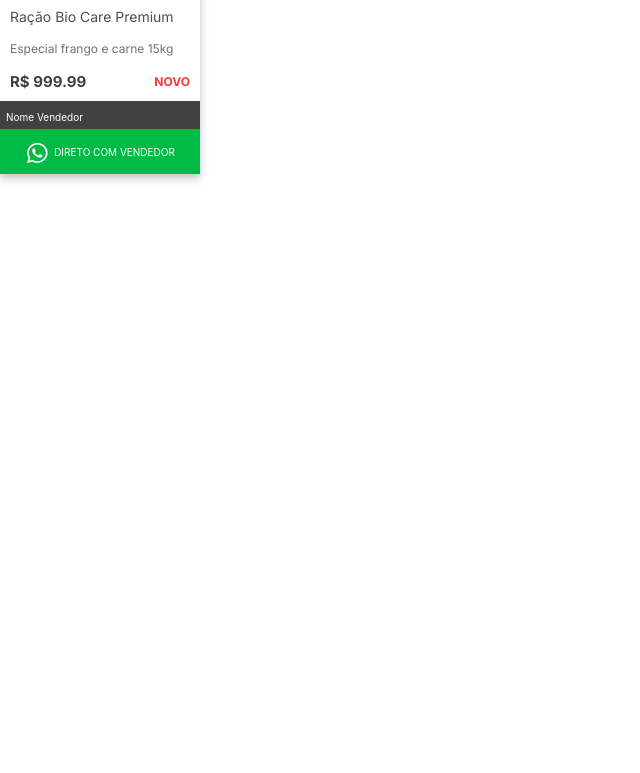
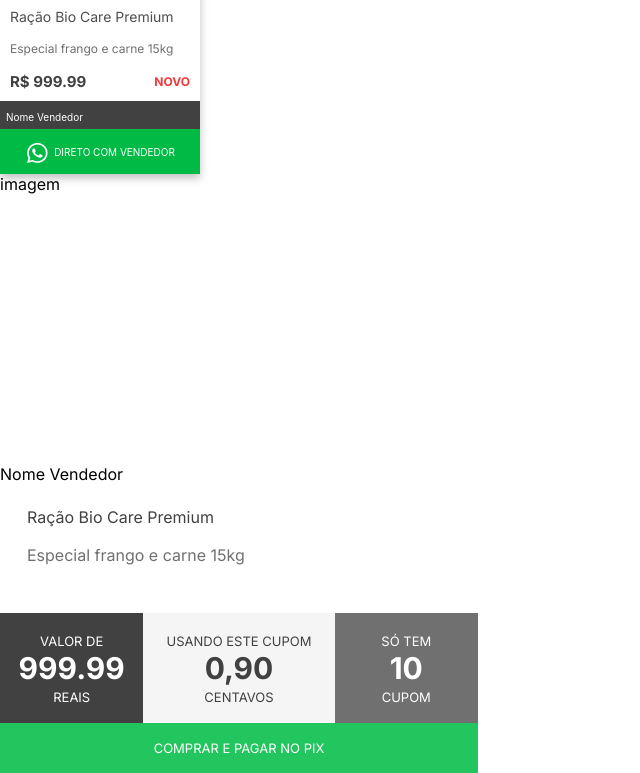
Before and after one commit to alanrente/vale-centavos, a React (Create React App) app: page / in a window 1280 px wide. Shown: the part 368-1141 px from the top of the page, without its empty margins (0-640 px from the left). Before the commit the page ends 800 px from the top, so only its background shows below. Built offline with nearby package versions, Linux system fonts and the light colour scheme.

Commit message:
feat: iniciando component cupom

```diff
--- a/src/App.tsx
+++ b/src/App.tsx
@@ -3,6 +3,7 @@
 import IconButton from "./components/IconButton";
 import { usePngs } from "./hooks/usePngs";
 import CardAnuncio from "./components/CardAnuncio";
+import CardCupom from "./components/CardCupom";
 
 function App() {
   const pngs = usePngs();
@@ -45,6 +46,19 @@
         imagem="imagem"
         nome="Nome Vendedor"
       />
+
+      <CardCupom
+        imagem="imagem"
+        nome="Nome Vendedor"
+        descriptions={{
+          descricao: "Especial frango e carne 15kg",
+          titulo: "Ração Bio Care Premium",
+          valor: "999.99",
+          valorCupom: "0,90",
+          qtdCupom: "10",
+          condição: "NOVO",
+        }}
+      />
     </div>
   );
 
--- /dev/null
+++ b/src/components/CardCupom.tsx
@@ -0,0 +1,134 @@
+export default function CardCupom({
+  imagem,
+  descriptions,
+  nome,
+}: {
+  imagem: string;
+  nome: string;
+  descriptions?: any;
+}) {
+  const baseStyle: React.CSSProperties = {
+    display: "flex",
+    flexDirection: "column",
+    width: "478px",
+    fontFamily: "Inter",
+  };
+
+  const childrenBaseStyle: React.CSSProperties = {
+    width: "100%",
+  };
+
+  const divValorStyle: React.CSSProperties = {
+    display: "flex",
+    flexDirection: "column",
+    alignItems: "center",
+    justifyContent: "center",
+  };
+
+  const colorWhite: React.CSSProperties = {
+    color: "#FFFFFF",
+  };
+
+  const colorBlack: React.CSSProperties = {
+    color: "#414141",
+  };
+
+  const colorSilver: React.CSSProperties = {
+    color: "#707070",
+  };
+
+  const spanValorStyle: React.CSSProperties = {
+    fontSize: 13,
+  };
+
+  const numbersValorStyle: React.CSSProperties = {
+    fontSize: 30,
+    fontWeight: "bold",
+  };
+
+  return (
+    <div style={baseStyle}>
+      <div style={{ ...childrenBaseStyle, height: 290 }}>{imagem}</div>
+      <div style={{ ...childrenBaseStyle, height: 25 }}>{nome}</div>
+      <div style={{ ...childrenBaseStyle, height: 124 }}>
+        <div style={{ ...colorBlack, margin: "18px 0 0 27px" }}>
+          {descriptions.titulo}
+        </div>
+        <div style={{ ...colorSilver, margin: "18px 0 0 27px" }}>
+          {descriptions.descricao}
+        </div>
+      </div>
+      <div
+        style={{
+          ...childrenBaseStyle,
+          height: 110,
+          display: "flex",
+          flexDirection: "row",
+        }}
+      >
+        <div
+          style={{
+            ...colorWhite,
+            ...divValorStyle,
+            width: "30%",
+            backgroundColor: "#414141",
+          }}
+        >
+          <div>
+            <span style={{ ...spanValorStyle }}>VALOR DE</span>
+          </div>
+          <div style={{ ...numbersValorStyle }}>{descriptions.valor}</div>
+          <div>
+            <span style={{ ...spanValorStyle }}>REAIS</span>
+          </div>
+        </div>
+        <div
+          style={{
+            ...divValorStyle,
+            width: "40%",
+            ...colorBlack,
+            backgroundColor: "#F5F5F5",
+          }}
+        >
+          <div>
+            <span style={{ ...spanValorStyle }}>USANDO ESTE CUPOM</span>
+          </div>
+          <div style={{ ...numbersValorStyle }}>{descriptions.valorCupom}</div>
+          <div>
+            <span style={{ ...spanValorStyle }}>CENTAVOS</span>
+          </div>
+        </div>
+        <div
+          style={{
+            width: "30%",
+            ...colorWhite,
+            ...divValorStyle,
+            backgroundColor: "#707070",
+          }}
+        >
+          <div>
+            <span style={{ ...spanValorStyle }}>SÓ TEM</span>
+          </div>
+          <div style={{ ...numbersValorStyle }}>{descriptions.qtdCupom}</div>
+          <div>
+            <span style={{ ...spanValorStyle }}>CUPOM</span>
+          </div>
+        </div>
+      </div>
+      <div
+        style={{
+          ...childrenBaseStyle,
+          ...colorWhite,
+          height: 50,
+          backgroundColor: "#22C55E",
+          fontSize: 13,
+          display: "flex",
+          alignItems: "center",
+          justifyContent: "center",
+        }}
+      >
+        COMPRAR E PAGAR NO PIX
+      </div>
+    </div>
+  );
+}
```
